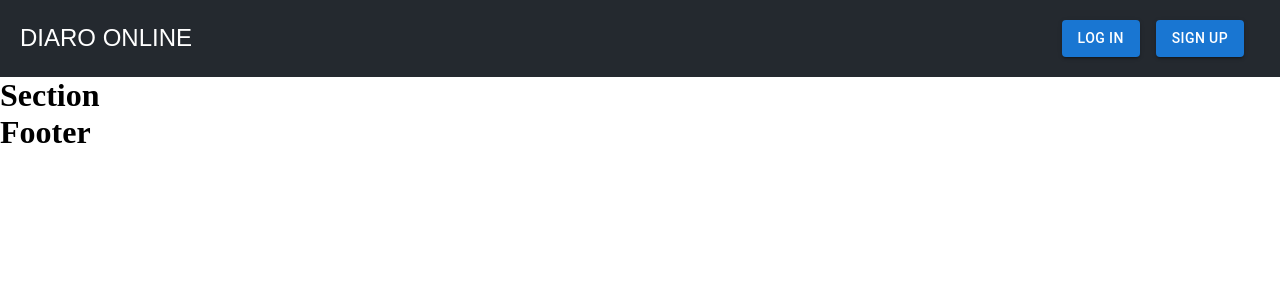
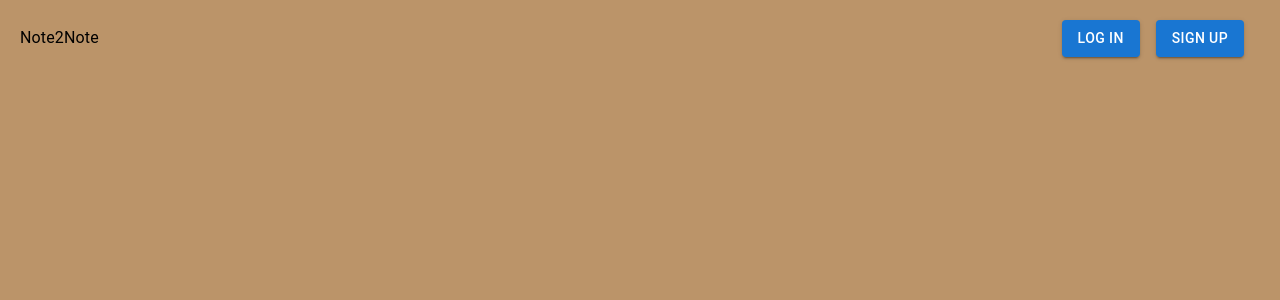
Before and after one commit to dwm-2023-2/diario_online_frontend, a React (Vite) app: page / in a window 1280 px wide. Shown: the top 300 px of the page. Built offline with nearby package versions, Linux system fonts and the light colour scheme.

Commit message:
feat: adds login screen with style

```diff
--- a/src/index.css
+++ b/src/index.css
@@ -2,3 +2,7 @@
   margin: 0;
   padding: 0;
 }
+
+body {
+  background-color: #bb9469;
+}
--- a/src/layout/Footer.jsx
+++ b/src/layout/Footer.jsx
@@ -1,3 +1,3 @@
 export const Footer = () => {
-  return <h1>Footer</h1>;
+  return <></>;
 };
--- a/src/layout/Header.jsx
+++ b/src/layout/Header.jsx
@@ -1,14 +1,13 @@
 import { Menu } from "./Menu";
 import { Link } from "react-router-dom";
 import styles from "../styles/Header.module.css";
+import { Typography } from "@mui/material";
 
 export const Header = () => {
   return (
     <header className={styles.header}>
       <Link className={styles.header__links}>
-        <div className={styles.header__home_link}>
-          <span className={styles.header__logo}>DIARO ONLINE</span>
-        </div>
+        <Typography variant="body1">Note2Note</Typography>
       </Link>
       <Menu></Menu>
     </header>
--- a/src/layout/Section.jsx
+++ b/src/layout/Section.jsx
@@ -1,3 +1,3 @@
-export const Section = () => {
-  return <h1>Section</h1>;
+export const Section = ({ children }) => {
+  return <>{children}</>;
 };
--- a/src/pages/Login.jsx
+++ b/src/pages/Login.jsx
@@ -1,3 +1,40 @@
+import { Header } from "../layout/Header";
+import { Section } from "../layout/Section";
+import { Footer } from "../layout/Footer";
+import { Typography, TextField, Button } from "@mui/material";
+import styles from "../styles/Login.module.css";
+
 export const Login = () => {
-  return <h1>Login</h1>;
+  return (
+    <div>
+      <Header></Header>
+      <Section>
+        <div className={styles.section}>
+          <Typography variant="h3">Login</Typography>
+          <div className={styles.forms_box}>
+            <TextField
+              required
+              id="outlined-basic"
+              label="Email"
+              variant="outlined"
+              size="medium"
+              state="enabled"
+            />
+            <TextField
+              required
+              id="outlined-basic"
+              label="Password"
+              type="password"
+              variant="outlined"
+              size="medium"
+              state="enabled"
+            />
+
+            <Button variant="contained">Login</Button>
+          </div>
+        </div>
+      </Section>
+      <Footer></Footer>
+    </div>
+  );
 };
--- a/src/styles/Header.module.css
+++ b/src/styles/Header.module.css
@@ -1,8 +1,8 @@
 .header {
   align-items: center;
-  background: #24292f;
+  background: #bb9469;
   display: flex;
-  color: white;
+  color: black;
   padding: 20px;
   gap: 30px;
   font-family: "Gafata", sans-serif;
@@ -10,17 +10,17 @@
 }
 
 .header__links {
-  color: white;
+  color: black;
   text-decoration: none;
 }
 
 .header__links:visited {
-  color: white;
+  color: black;
   text-decoration: none;
 }
 
 .header__links:hover {
-  color: white;
+  color: gray;
   text-decoration: underline;
 }
 
--- /dev/null
+++ b/src/styles/Login.module.css
@@ -0,0 +1,26 @@
+.section {
+  /* background-color: yellow; */
+  display: flex;
+  flex-direction: column;
+  align-items: center;
+  justify-content: center;
+}
+
+.forms_box {
+  padding-top: 50px;
+  padding-bottom: 50px;
+  padding-left: 80px;
+  padding-right: 80px;
+  margin: 20px;
+  background-color: #fffdd0;
+  border-radius: 10px;
+  display: flex;
+  flex-direction: column;
+  align-items: center;
+  justify-content: center;
+  gap: 20px;
+}
+
+/* .forms_box_forms {
+  padding: 20px;
+} */
```
